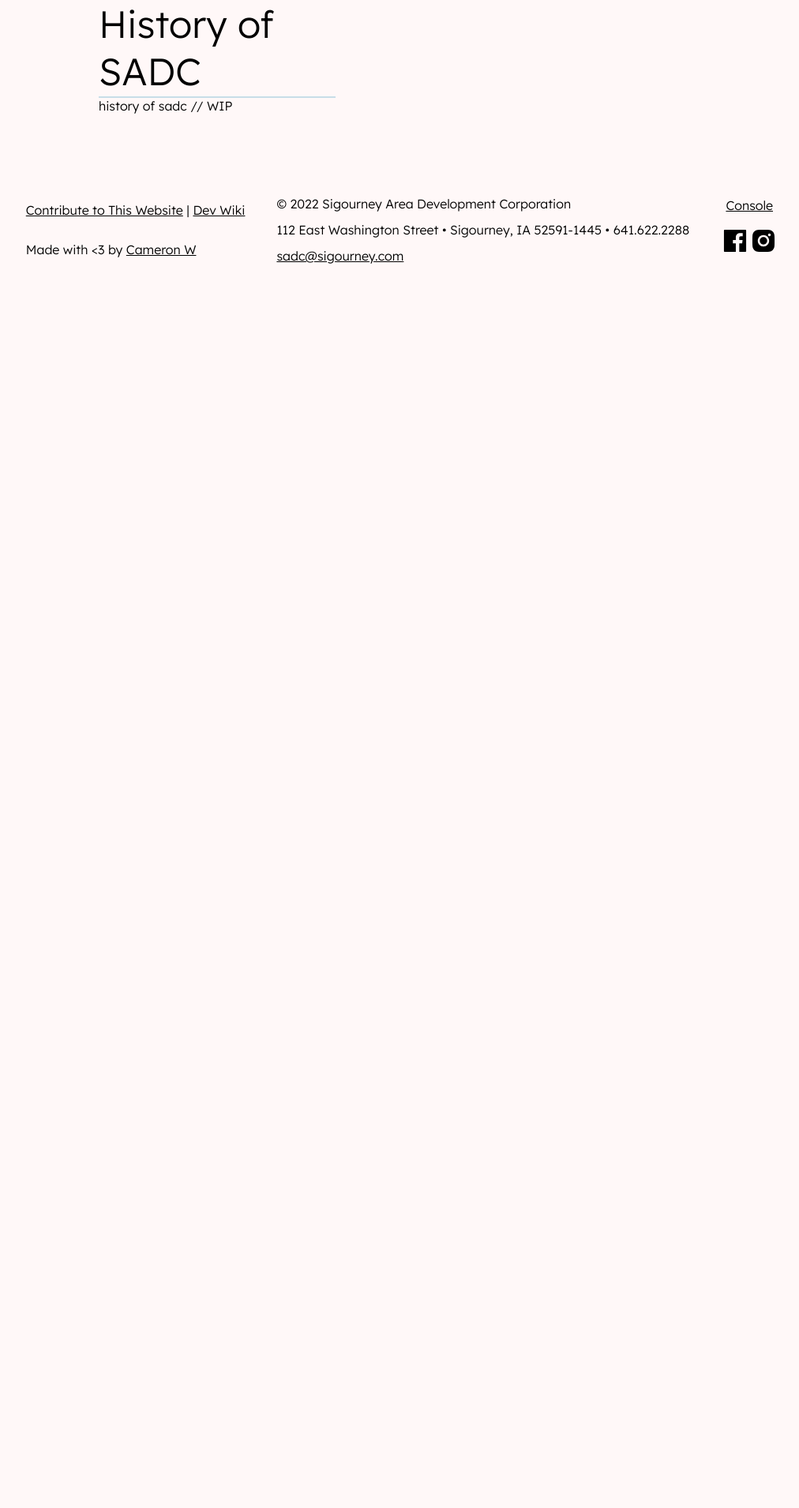
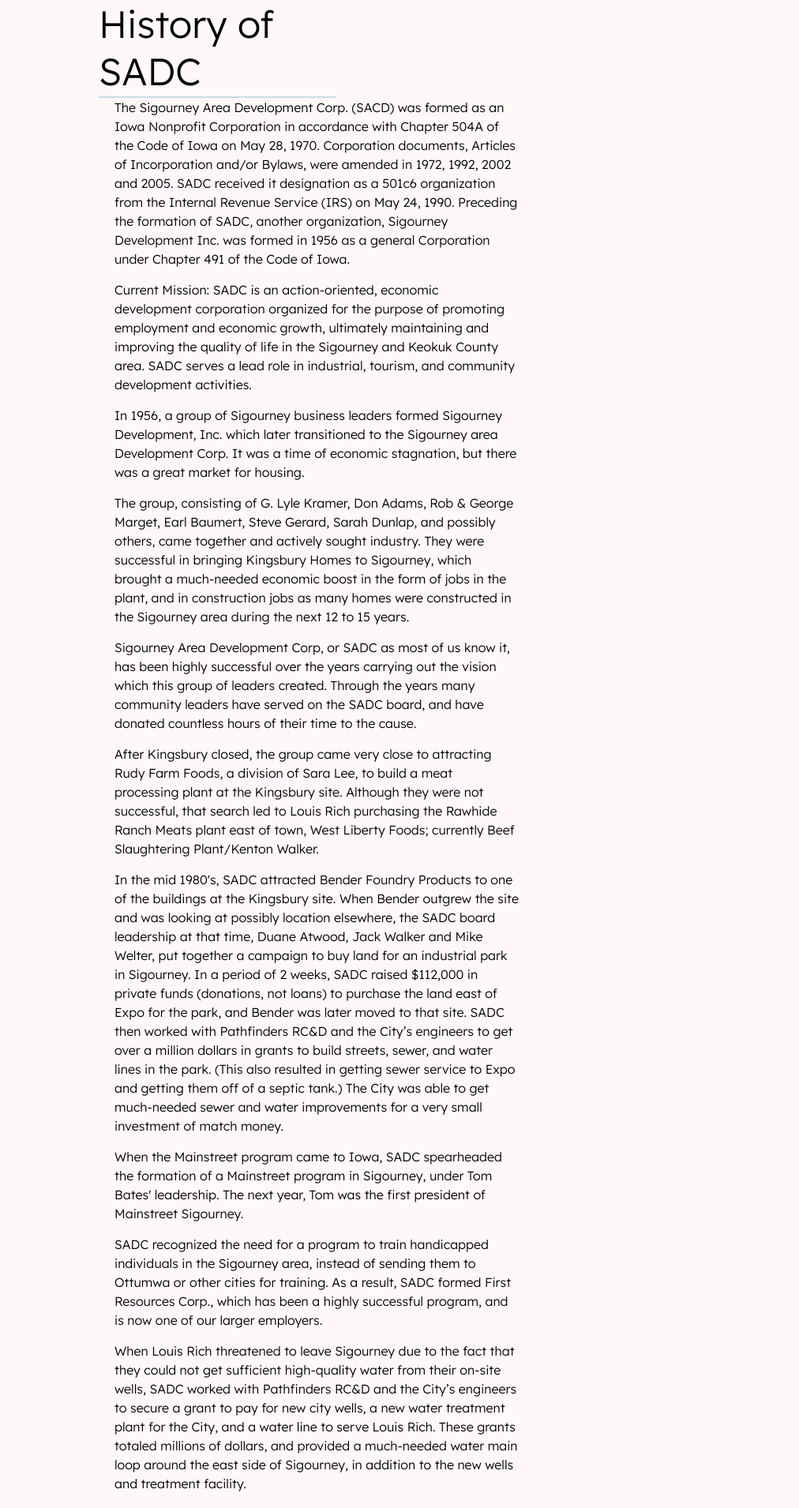
Before and after one commit to kced-iowa/kcediowa.org-old, a Next.js app: page /about in a window 1280 px wide. Shown: the part 584-2494 px from the top of the page at 79% size, without its empty margins (131-1143 px from the left). Before the commit the page ends 950 px from the top, so only its background shows below. Built offline with nearby package versions, Linux system fonts and the light colour scheme; no server answers.

Commit message:
added about history

```diff
--- /dev/null
+++ b/pages/about/historyData.js
@@ -0,0 +1,84 @@
+const historyData = [
+    {
+        id: 0,
+        data: "The Sigourney Area Development Corp. (SACD) was formed as an Iowa Nonprofit Corporation in accordance with Chapter 504A of the Code of Iowa on May 28, 1970.  Corporation documents, Articles of Incorporation and/or Bylaws, were amended in 1972, 1992, 2002 and 2005.  SADC received it designation as a 501c6 organization from the Internal Revenue Service (IRS) on May 24, 1990.  Preceding the formation of SADC, another organization, Sigourney Development Inc. was formed in 1956 as a general Corporation under Chapter 491 of the Code of Iowa."
+    },
+    {
+        id: 1,
+        data: "Current Mission: SADC is an action-oriented, economic development corporation organized for the purpose of promoting employment and economic growth, ultimately maintaining and improving the quality of life in the Sigourney and Keokuk County area.  SADC serves a lead role in industrial, tourism, and community development activities."
+    },
+    {
+        id: 2,
+        data: "In 1956, a group of Sigourney business leaders formed Sigourney Development, Inc. which later transitioned to the Sigourney area Development Corp.  It was a time of economic stagnation, but there was a great market for housing."
+    },
+    {
+        id: 3,
+        data: "The group, consisting of G. Lyle Kramer, Don Adams, Rob & George Marget, Earl Baumert, Steve Gerard, Sarah Dunlap, and possibly others, came together and actively sought industry.  They were successful in bringing Kingsbury Homes to Sigourney, which brought a much-needed economic boost in the form of jobs in the plant, and in construction jobs as many homes were constructed in the Sigourney area during the next 12 to 15 years."
+    },
+    {
+        id: 4,
+        data: "Sigourney Area Development Corp, or SADC as most of us know it, has been highly successful over the years carrying out the vision which this group of leaders created.  Through the years many community leaders have served on the SADC board, and have donated countless hours of their time to the cause."
+    },
+    {
+        id: 5,
+        data: "After Kingsbury closed, the group came very close to attracting Rudy Farm Foods, a division of Sara Lee, to build a meat processing plant at the Kingsbury site.  Although they were not successful, that search led to Louis Rich purchasing the Rawhide Ranch Meats plant east of town, West Liberty Foods; currently Beef Slaughtering Plant/Kenton Walker. "
+    },
+    {
+        id: 6,
+        data: "In the mid 1980's, SADC attracted Bender Foundry Products to one of the buildings at the Kingsbury site.  When Bender outgrew the site and was looking at possibly location elsewhere, the SADC board leadership at that time, Duane Atwood, Jack Walker and Mike Welter, put together a campaign to buy land for an industrial park in Sigourney.  In a period of 2 weeks, SADC raised $112,000 in private funds (donations, not loans) to purchase the land east of Expo for the park, and Bender was later moved to that site.  SADC then worked with Pathfinders RC&D and the City’s engineers to get over a million dollars in grants to build streets, sewer, and water lines in the park. (This also resulted in getting sewer service to Expo and getting them off of a septic tank.)  The City was able to get much-needed sewer and water improvements for a very small investment of match money."
+    },
+    {
+        id: 7,
+        data: "When the Mainstreet program came to Iowa, SADC spearheaded the formation of a Mainstreet program in Sigourney, under Tom Bates' leadership.  The next year, Tom was the first president of Mainstreet Sigourney."
+    },
+    {
+        id: 8,
+        data: "SADC recognized the need for a program to train handicapped individuals in the Sigourney area, instead of sending them to Ottumwa or other cities for training.  As a result, SADC formed First Resources Corp., which has been a highly successful program, and is now one of our larger employers."
+    },
+    {
+        id: 9,
+        data: "When Louis Rich threatened to leave Sigourney due to the fact that they could not get sufficient high-quality water from their on-site wells, SADC worked with Pathfinders RC&D and the City’s engineers to secure a grant to pay for new city wells, a new water treatment plant for the City, and a water line to serve Louis Rich.  These grants totaled millions of dollars, and provided a much-needed water main loop around the east side of Sigourney, in addition to the new wells and treatment facility."
+    },
+    {
+        id: 10,
+        data: "Duro-Last roofing was brought to town to look at the Kingsbury building, and found that it was not exactly what they wanted.  SADC leadership met with them and put together a group of local contractors with a promise to build a building to their specifications, within a short time period if they would locate here.  The building was completed on time during one of the worst Iowa winters anyone could remember, and Duro-Last kept their promise and developed their Midwest operation here."
+    },
+    {
+        id: 11,
+        data: "Another partial success by SADC was attracting Heartland Homes to occupy the former Kingsbury building.  This company purchased the building, did extensive renovation of the interior, and started production of modular homes.  They hired a number of employees, and began to fill orders, but experienced financial trouble and had to close.  "
+    },
+    {
+        id: 12,
+        data: "Another success by SADC has been bringing a housing developer into Sigourney to develop duplex and fourplex condominiums.  SADC purchased the former Bennett hog buying station on Shuffleton, cleaned up the area had it surveyed and platted, and sold a portion to D & L Development of Mount Pleasant. "
+    },
+    {
+        id: 13,
+        data: "The most recent success, the building of Belva Deer Inn; a 26-room hotel that offers a variety of rooming options for guests. SADC spear headed an effort to establish this new motel.  Thirty-two investors “bought” in and established a site adjacent to Highway 92 near the east edge of Sigourney and building started the spring of 2008."
+    },
+    {
+        id: 14,
+        data: "“Support Your Local Merchants” or “Buy Local” by purchasing Sigourney Dollars, was made popular by Main Street Chamber and now is supported by SADC. The certificates are the same as cash and can be used at any business in Sigourney only."
+    },
+    {
+        id: 15,
+        data: "SADC is supported by its members, and by contribution from the City of Sigourney. "
+    },
+    {
+        id: 16,
+        data: "SADC meetings are not public meetings, and are not subject to open meetings laws, since it is a private non-profit group.  Because most industrial prospects insist on keeping their inquiries confidential, much of what SADC does, by definition, then becomes confidential.  Many times, revealing that an industry is thinking of expanding or moving could cause labor problems, or give a competitor an advantage, so such information must be kept confidential until the industry is ready to announce it. "
+    },
+    {
+        id: 17,
+        data: "Because of the confidential nature of some items, many of the public view SADC as some kind of secret society, which it certainly is not.  Many volunteer hours are spent with no gain for the individuals involved, or for SADC.  All benefits derived flow to the community and to existing business and industry."
+    },
+    {
+        id: 18,
+        data: "As a member of SADC, you have an opportunity to serve on the board, to vote for officers and board members, and to serve on committees which are making a difference in our community.  Individual dues start at $50, and business dues start at $200.  We would welcome all of you as members."
+    },
+    {
+        id: 19,
+        data: "By Ken Bucklin, P. President of SADC and updated by the SADC office in May of 2017."
+    },
+]
+
+export default historyData;
--- a/pages/about/index.js
+++ b/pages/about/index.js
@@ -7,6 +7,7 @@
 import Navbar from '/components/Navbar';
 import Seperator from '/components/Seperator';
 import Footer from '/components/Footer';
+import history from './historyData'
 import styles from './About.module.css';
 import { BsCode } from 'react-icons/bs';
 const api = process.env.NEXT_PUBLIC_APIBASE
@@ -21,7 +22,6 @@
         axios
         .get(api + '/about')
         .then((res) => {
-            console.log(res.data);
             setAbout(res.data);
         })
         .catch((err) => {
@@ -32,7 +32,6 @@
         axios
         .get(api + '/members')
         .then((res) => {
-            console.log(res.data);
             setMembers(res.data);
         })
         .catch((err) => {
@@ -87,7 +86,7 @@
                                 </div>
                             )}
                         </div>
-                    <span className={styles.subtitle}>*non-voting members</span>
+                        <span className={styles.subtitle}>*non-voting members</span>
                     </div>
                     <div className={styles.title} id='loan'>
                         <span>Revolving Loan Fund</span>
@@ -107,8 +106,10 @@
                         <span>History of SADC</span>
                         <Seperator />
                     </div>
-                    <div>
-                        <span>history of sadc // WIP</span>
+                    <div className={styles.text}>
+                        {history.map((history) => (
+                            <span key={history.id}>{history.data}</span>
+                        ))}
                     </div>
                 </div>
             </div>
```
